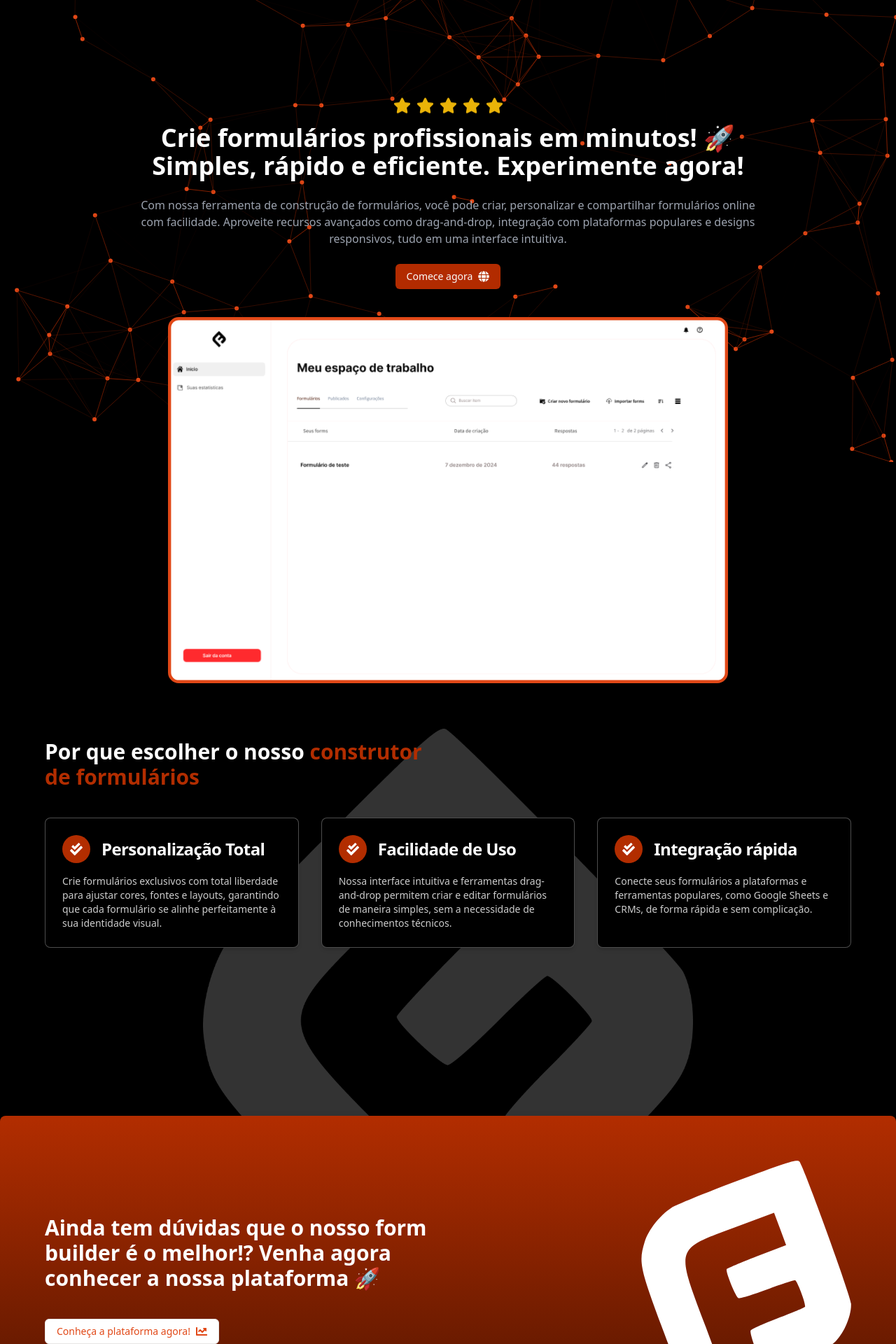
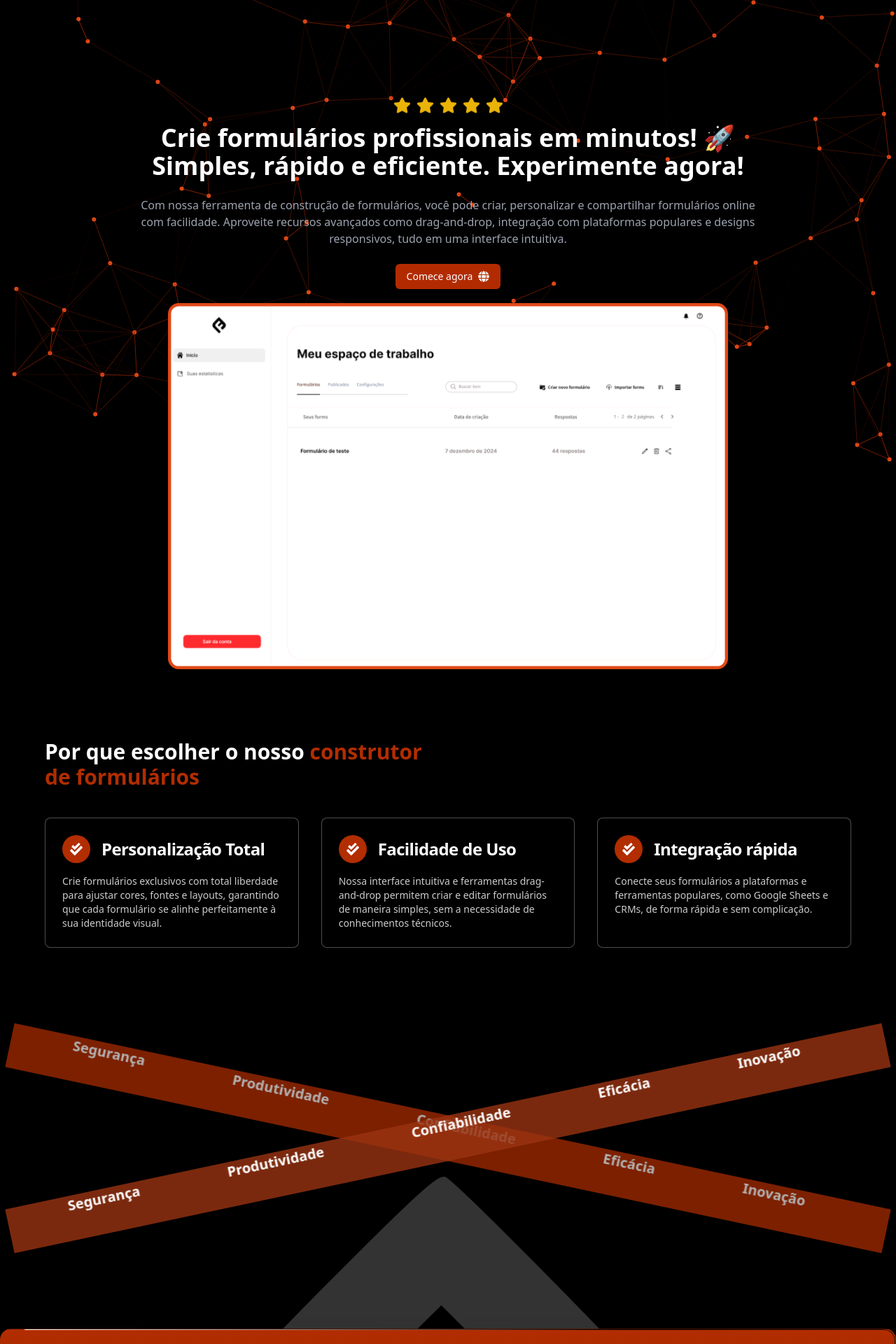
Before and after one commit to EricSouzaDosSantos/Full_Dev_Community, a Next.js app: page / in a window 1280 px wide. Shown: the part 140-2060 px from the top of the page at 70% size. Built offline with nearby package versions, Linux system fonts and the light colour scheme.

Commit message:
style:Adicionando uma nova sessão de carrosel na landing page

```diff
--- a/src/app/globals.css
+++ b/src/app/globals.css
@@ -82,6 +82,88 @@
   }
 }
 
+@keyframes slideCarousel {
+
+  from {
+      transform: translateX(0);
+  }
+  to {
+      transform: translateX(-100%);
+  }
+}
+
+.carousel {
+  overflow: hidden;
+  padding: 30px 0;
+  white-space: nowrap;
+  margin-top: 8rem;
+}
+
+.carousel::after, .carousel::before {
+  position: absolute;
+  top: 0;
+  width: 250px;
+  height: 100%;
+  content: "";
+  z-index: 2;
+}
+
+
+
+.carousel-slide {
+  animation: 35s slideCarousel infinite linear;
+  display: inline-block;
+  display: flex;
+  justify-content: space-between;
+}
+
+.carousel-slide p {
+  margin: 0 40px;
+  font-size: 20px;
+}
+
+.neon-border {
+  @apply relative rounded-2xl py-[30px] lg:p-1 border border-transparent;
+  position: relative;
+  z-index: 1;
+}
+
+.neon-border::before {
+  content: '';
+  @apply absolute inset-0 rounded-2xl;
+  padding: 1px; /* ajuste o valor para aumentar ou diminuir a espessura da borda */
+  background: linear-gradient(90deg, #ffff, #000, #4C1300, #B22D00); /* gradiente neon */
+  background-size: 200% 200%;
+  animation: neon-border-running 3s linear infinite; /* animação da borda */
+  mask: linear-gradient(#fff 0 0) content-box, linear-gradient(#fff 0 0);
+  -webkit-mask: linear-gradient(#fff 0 0) content-box, linear-gradient(#fff 0 0);
+  -webkit-mask-composite: destination-out;
+  mask-composite: exclude;
+  z-index: -1;
+}
+
+@keyframes float {
+  0% {
+      transform: translateY(0);
+  }
+  50% {
+      transform: translateY(-20px);
+  }
+  100% {
+      transform: translateY(0);
+  }
+}
+
+
+@keyframes neon-border-running {
+0% {
+  background-position: 0% 50%;
+}
+100% {
+  background-position: 200% 50%;
+}
+}
+
 @layer base {
   * {
     @apply border-border;
--- a/src/app/page.tsx
+++ b/src/app/page.tsx
@@ -1,4 +1,5 @@
 import AnimatedBackground from "@/components/Animate/BgAnimate";
+import { CarouselSlides } from "@/components/Animate/CarouselSlides";
 import { Contact } from "@/components/Sections_LP/Contact";
 import { Copyright } from "@/components/Sections_LP/Copyright";
 import { Differences } from "@/components/Sections_LP/Differences";
@@ -11,9 +12,10 @@ export default function Home(): JSX.Element {
       <AnimatedBackground />
       <div className="absolute inset-0 flex flex-col z-10">
         <Header />
-        <div className="max-w-[1800px] mx-auto">
+        <div>
           <Hero />
           <Differences />
+          <CarouselSlides />
           <Contact />
           <Copyright />
       </div>
--- /dev/null
+++ b/src/components/Animate/CarouselSlides.tsx
@@ -0,0 +1,61 @@
+export function CarouselSlides() {
+    return (
+      <div className="relative p-8 mt-60 ">
+
+        <div className="absolute bg-orange-800/80 inset-0 flex justify-center items-center -rotate-12 z-10">
+          <div className="flex w-full h-full overflow-hidden">
+            <div className="animate-slideCarousel flex gap-32 whitespace-nowrap w-full">
+              <div className="flex justify-between gap-32">
+                <p className="text-white font-semibold text-xl">Rapidez</p>
+                <p className="text-white font-semibold text-xl">Segurança</p>
+                <p className="text-white font-semibold text-xl">Produtividade</p>
+                <p className="text-white font-semibold text-xl">Confiabilidade</p>
+                <p className="text-white font-semibold text-xl">Eficácia</p>
+                <p className="text-white font-semibold text-xl">Inovação</p>
+                <p className="text-white font-semibold text-xl">Eficiência</p>
+                <p className="text-white font-semibold text-xl">Agilidade</p>
+                <p className="text-white font-semibold text-xl">Praticidade</p>
+                <p className="text-white font-semibold text-xl">Rapidez</p>
+                <p className="text-white font-semibold text-xl">Segurança</p>
+                <p className="text-white font-semibold text-xl">Produtividade</p>
+                <p className="text-white font-semibold text-xl">Confiabilidade</p>
+                <p className="text-white font-semibold text-xl">Eficácia</p>
+                <p className="text-white font-semibold text-xl">Inovação</p>
+                <p className="text-white font-semibold text-xl">Eficiência</p>
+                <p className="text-white font-semibold text-xl">Agilidade</p>
+                <p className="text-white font-semibold text-xl">Praticidade</p>
+              </div>
+            </div>
+          </div>
+        </div>
+
+        {/* Segundo carrossel com rotação negativa */}
+        <div className="absolute bg-[#B22D00] inset-0 flex justify-center items-center rotate-12 z-0 opacity-70">
+          <div className="flex w-full h-full overflow-hidden">
+            <div className="animate-slideCarousel flex gap-32 whitespace-nowrap w-full">
+              <div className="flex justify-between gap-32">
+                <p className="text-white font-semibold text-xl">Rapidez</p>
+                <p className="text-white font-semibold text-xl">Segurança</p>
+                <p className="text-white font-semibold text-xl">Produtividade</p>
+                <p className="text-white font-semibold text-xl">Confiabilidade</p>
+                <p className="text-white font-semibold text-xl">Eficácia</p>
+                <p className="text-white font-semibold text-xl">Inovação</p>
+                <p className="text-white font-semibold text-xl">Eficiência</p>
+                <p className="text-white font-semibold text-xl">Agilidade</p>
+                <p className="text-white font-semibold text-xl">Praticidade</p>
+                <p className="text-white font-semibold text-xl">Rapidez</p>
+                <p className="text-white font-semibold text-xl">Segurança</p>
+                <p className="text-white font-semibold text-xl">Produtividade</p>
+                <p className="text-white font-semibold text-xl">Confiabilidade</p>
+                <p className="text-white font-semibold text-xl">Eficácia</p>
+                <p className="text-white font-semibold text-xl">Inovação</p>
+                <p className="text-white font-semibold text-xl">Eficiência</p>
+                <p className="text-white font-semibold text-xl">Agilidade</p>
+                <p className="text-white font-semibold text-xl">Praticidade</p>
+              </div>
+            </div>
+          </div>
+        </div>
+      </div>
+    );
+  }
--- a/src/components/Sections_LP/Contact.tsx
+++ b/src/components/Sections_LP/Contact.tsx
@@ -4,8 +4,8 @@ import { FaChartLine } from "react-icons/fa";
 
 export function Contact() {
     return (
-        <section className="mt-60">
-            <div className="bg-gradient-orange p-6 lg:p-16 rounded-lg shadow-2xl">
+        <section className="mt-60 max-w-[1440px] mx-auto">
+            <div className="bg-gradient-orange p-6 lg:p-16 rounded-lg shadow-2xl neon-border">
                 <div className="flex justify-center lg:justify-between flex-col items-center lg:flex-row">
                 <div className="flex flex-col">
                     <h1 className="text-white font-bold text-xl lg:text-3xl max-w-[600px] mb-10">Ainda tem dúvidas que o nosso form builder é o melhor!? Venha agora conhecer a nossa plataforma 🚀 </h1>
@@ -16,7 +16,7 @@ export function Contact() {
                 <Image src="/LogoContact.svg" width={300} height={300} alt="" className="hidden lg:flex" />
                 </div>
             </div>
-            <div className="flex justify-center items-center absolute inset-0 top-[100rem] -z-10">
+            <div className="flex justify-center items-center absolute inset-0 top-[140rem] -z-10">
                 <Image src="/LogoBg.png" width={700} height={600} alt="" />
             </div>
         </section>
--- a/src/components/Sections_LP/Copyright.tsx
+++ b/src/components/Sections_LP/Copyright.tsx
@@ -2,7 +2,7 @@ import { FaDiscord, FaGithub, FaInstagram, FaLink, FaLinkedinIn, FaTiktok, FaYou
 
 export function Copyright() {
     return (
-        <section className="flex flex-col lg:justify-between lg:flex-row mt-20 mb-10">
+        <section className="flex flex-col lg:justify-between lg:flex-row mt-20 mb-10 max-w-[1440px] mx-auto">
             <div>
             <p className="text-white text-center lg:text-start mb-10">@2024 Copyright. Todos os direitos reservados Full Dev</p>
             </div>
--- a/src/components/Sections_LP/Differences.tsx
+++ b/src/components/Sections_LP/Differences.tsx
@@ -3,7 +3,7 @@ import { Card, CardDescription, CardTitle } from "../ui/card";
 
 export function Differences() {
     return (
-        <section className="px-4 lg:px-16">
+        <section className="px-4 lg:px-16 max-w-[1440px] mx-auto">
         <h1 className="text-white font-semibold text-start text-xl lg:text-3xl mt-20 mb-10">
             Por que escolher o nosso{" "}
             <span className="text-[#B22D00]">
--- a/src/components/Sections_LP/Hero.tsx
+++ b/src/components/Sections_LP/Hero.tsx
@@ -24,7 +24,7 @@ export function Hero() {
                     <a href="/login"><Button>Comece agora <FaGlobe /></Button></a>
                 </div>
                 <div className="mt-10">
-                    <Image src="/ImgHero.svg" width={800} height={400} priority alt="" />
+                    <Image src="/ImgHero.svg" width={800} height={400} priority alt="" className="animate-float" />
                 </div>
             </div>
         </section>
--- a/tailwind.config.ts
+++ b/tailwind.config.ts
@@ -51,7 +51,21 @@ export default {
 					'5': 'hsl(var(--chart-5))'
 				}
 			},
-
+			keyframes: {
+				slideCarousel: {
+				  'from': { transform: 'translateX(0)' },
+				  'to': { transform: 'translateX(-100%)' },
+				},
+				float: {
+				  '0%': { transform: 'translateY(0)' },
+				  '50%': { transform: 'translateY(-20px)' },
+				  '100%': { transform: 'translateY(0)' },
+				},
+			  },
+			  animation: {
+				slideCarousel: 'slideCarousel 65s linear infinite',
+				float: 'float 4s ease-in-out infinite',
+			  },
 		}
 	},
 	plugins: [require("tailwindcss-animate")],
```
